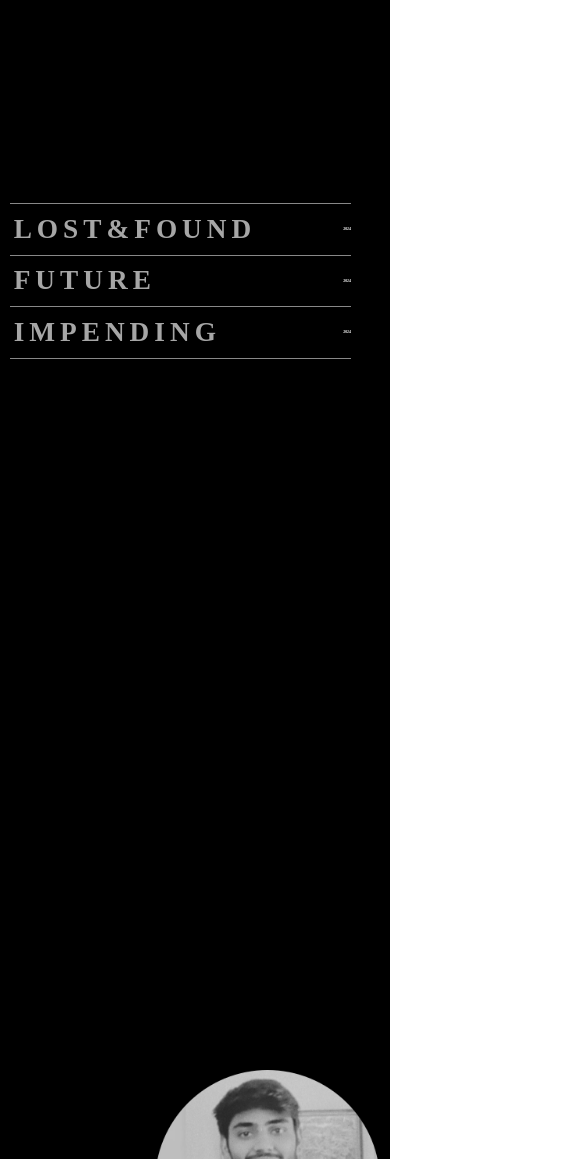
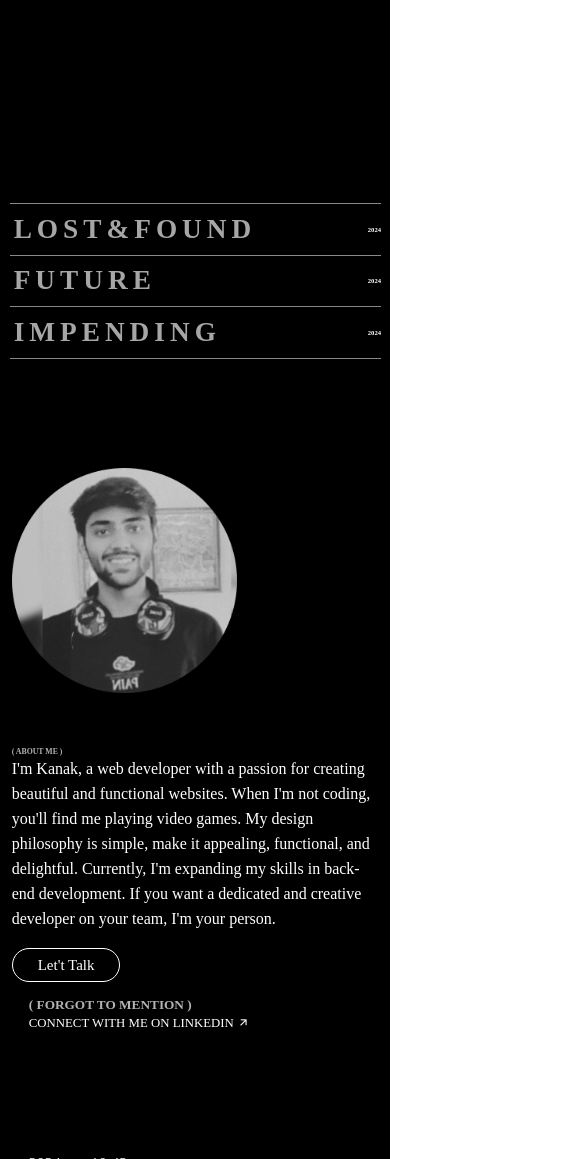
Before and after one commit to kanakk365/Portfolio, a plain HTML site: page index.html in a window 390 px wide. Shown: the part 841-2000 px from the top of the page, 577 px wide, since content can reach past the window. Drawn offline with nearby package versions, Linux system fonts and the light colour scheme; a script that the page names is missing.

Commit message:
responsive

```diff
--- a/index.html
+++ b/index.html
@@ -70,7 +70,7 @@
             </div>
         </div>
         <div class="third-page">
-                <div class="">
+                <div class="test">
                     <img class="myImg" src="./Assets/me-modified.png" alt="">
                 </div>
                 <div class="aboutMe">
--- a/script.js
+++ b/script.js
@@ -111,7 +111,7 @@ document.querySelectorAll(".elem").forEach(function (elem) {
             h1.style.paddingLeft = "0";
         }
         if (h5) {
-            h5.style.opacity = "0.65";
+            h5.style.opacity = "1";
         }
     });
 });
--- a/style.css
+++ b/style.css
@@ -131,7 +131,6 @@ gap: 1vw;
     padding-top: 200px;
     padding-left: 2.5vw;
     width: 100%;
-    height: 100vh;
 
 }
 .elem{
@@ -151,11 +150,11 @@ gap: 1vw;
     opacity: .65;
     text-transform: uppercase;
     letter-spacing: 5px;
-    transition: opacity 0.3s ease, padding-left 0.5s ease;
+    transition: opacity 0.3s ease, padding-left 0.7s ease;
 }
 .elem h5{
     font-size: 1vw;
-    transition: opacity 0.3s ease, padding-left 0.5s ease;
+    transition: opacity 0.3s ease, padding-left 0.7s ease;
 }
 .elemlast{
     border-bottom: 1px solid #888;
@@ -169,29 +168,29 @@ gap: 1vw;
     transform: translate(-50%,-50%);
 }
 .third-page{
-    height: 80vh;
+    margin-top: 6vw;
     width: 100%;
     display: flex;
     align-items: center;
     gap: 50px;
     padding: 10vw 10vw;
-    padding-left: 48vw;
     color: white;
+    display: flex;
+    justify-content:end;
 }
 .aboutMe{
- width: 30rem;
+ width: 30vw;
 
 }
 .myImg{
-    width: 225px;
-    transform: translateX(-2em);
+    width: 250px;
 }
 .aboutMe h5{
-    font-size: 15px;
+    font-size: .8vw;
     opacity: .7;
 }
 .aboutMe p{
-    font-size: 19px;
+    font-size: 1.1rem;
     line-height: 30px;
     margin-bottom: 25px;
 }
@@ -245,3 +244,190 @@ footer{
     font-size: 15px;
     font-weight: 500;
 }
+
+@media only screen and (max-width: 1280px){
+    .aboutMe{
+        width: 40vw;
+
+       }
+       .myImg{
+        width: 225px;
+    }
+    .aboutMe h5{
+        font-size: .8rem;
+        opacity: .7;
+    }
+    .aboutMe p{
+        font-size: 1rem;
+        line-height: 26px;
+        margin-bottom: 25px;
+    }
+    .connect{
+        line-height: 15px;
+    }
+
+    .connect h5{
+        opacity: .7;
+        text-transform: uppercase;
+        margin-bottom: 7px;
+    }
+    .connect a{
+        text-decoration: none;
+        color: white;
+        text-transform: uppercase;
+        font-weight: 500;
+        font-size: .9rem;
+    }
+    .footer-right a{
+        text-decoration: none;
+        color: white;
+        font-size: 14px;
+        font-weight: 500;
+    }
+    .footer-left{
+        display: flex;
+        gap: 30px;
+        font-size: 16px;
+        font-weight: 500;
+    }
+}
+
+@media only screen and (max-width: 1030px){
+    .myImg{
+        width: 190px;
+    }
+    .aboutMe{
+        width: 45vw;
+       }
+    .talk{
+    padding: 6px 17px;
+    text-decoration: none;
+    color: white;
+    border: 1px solid white;
+    border-radius: 100px;
+    font-size: 14px;
+    }
+    .connect a{
+        text-decoration: none;
+        color: white;
+        text-transform: uppercase;
+        font-weight: 500;
+        font-size: .8rem;
+    }
+    .connect{
+        padding-top: 5vh;
+        line-height: 10px;
+        padding-left: 1.8rem;
+        width: 100%;
+        color: white;
+        padding-bottom: 10vh;
+    }
+   footer{
+    padding-left:1.8rem ;
+    padding-right: 1.8rem;
+   }
+}
+
+@media only screen and (max-width: 770px){
+    .second-page{
+        padding-right: 2.3vw;
+        padding-top: 200px;
+        padding-left: 2.5vw;
+        width: 100%;
+
+    }
+    .firstpageFooter {
+        position: absolute;
+        bottom: 3%;
+        width: 100%;
+        display: flex;
+        justify-content: space-between;
+        align-items: center;
+        padding: 0 2vw;
+    }
+    .firstpageFooter a{
+        color: white;
+        text-transform: uppercase;
+        font-weight: 500;
+        text-decoration: none;
+    }
+    .iconsets{
+        display: none;
+    }
+    .firstpageFooter .circle{
+    display: none;
+    }
+    .third-page{
+        margin-top: 25vw;
+        width: 100%;
+        display: flex;
+        flex-direction: column;
+        align-items: start;
+        gap: 50px;
+        padding: 10vw 10vw;
+        color: white;
+        display: flex;
+        justify-content:end;
+        padding: 3vw;
+    }
+    .aboutMe{
+     width:100%;
+
+    }
+    .myImg{
+        width: 225px;
+    }
+    .aboutMe h5{
+        font-size: 2vw;
+        opacity: .7;
+    }
+    .aboutMe p{
+        font-size: 1rem;
+        line-height: 25px;
+        margin-bottom: 25px;
+    }
+    .talk{
+        padding: 8px 25px;
+        text-decoration: none;
+        color: white;
+        border: 1px solid white;
+        border-radius: 100px;
+        font-size:15px;
+    }
+    .connect{
+        padding-top: 15px;
+        width: 100%;
+        color: white;
+        padding-bottom: 15vh;
+    }
+    .connect h5{
+        opacity: .7;
+        text-transform: uppercase;
+        margin-bottom: 7px;
+    }
+    .connect a{
+        text-decoration: none;
+        color: white;
+        text-transform: uppercase;
+        font-weight: 500;
+
+    }
+    footer{
+        padding-right: 1.8rem;
+       }
+       .navbar{
+        padding: 10px 1.8vw;
+    }
+    .hero{
+        margin-top: 90px;
+        margin-left:1.8vw;
+    }
+    .hero-3 p{
+        margin-right:1.8vw;
+        line-height:2 ;
+        font-size: .9rem;
+    }
+    .elem h5{
+        font-size: 1.7vw;
+    }
+}
```
